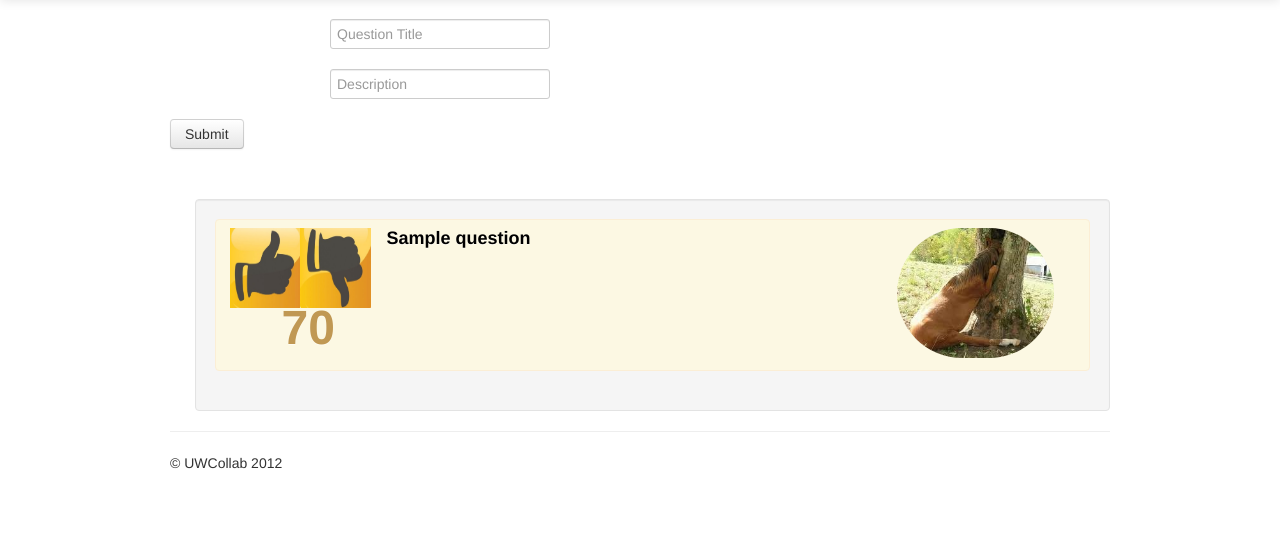
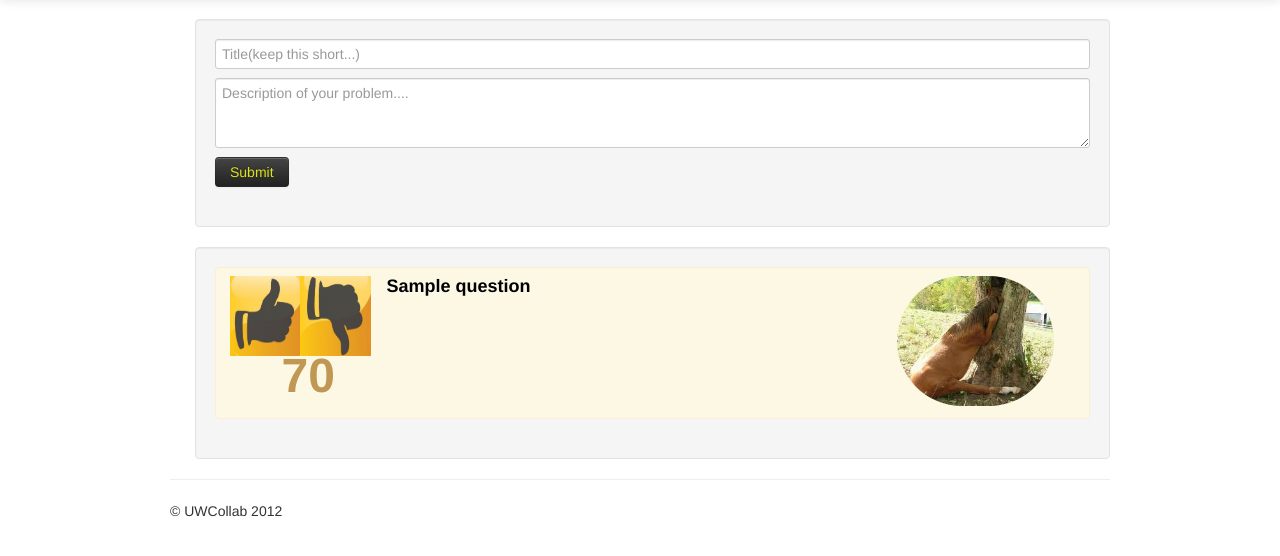
Before and after one commit to irvanjitsingh/uwcollab, a Django app: template uwcollab/templates/home.html in a window 1280 px wide. Shown: the part 41-597 px from the top of the page. Run offline with Django 3.2, Linux system fonts and the light colour scheme; the template is opened without the code that fills it: most values are stand-ins (such as "Sample title", 1, 10 or a date in 2020); some libraries are stand-ins or nearby versions.

Commit message:
making posting nicer ;)

```diff
--- a/uwcollab/templates/home.html
+++ b/uwcollab/templates/home.html
@@ -7,26 +7,12 @@
 {% endblock %}
 {% block content %}
 <div>
-	<ul class="thumbnails">
-	  <li class="span12">
-	  	<form class="form-horizontal" action="" method="post">{% csrf_token %}
-		  <div class="control-group">
-		    <label class="control-label" for="id_title"></label>
-		    <div class="text-area">
-		      <input type="text" name="title" id="id_title" placeholder="Question Title">
-		    </div>
-		  </div>
-		  <div class="control-group">
-		    <label class="control-label" for="id_content"></label>
-		    <div class="text-area">
-		      <input type="text" name="content" id="id_content" placeholder="Description">
-		    </div>
-		  </div>
-		  <div class="control-group">
-		    <input type="submit" class="btn" name="Qloo!"/>
-		  </div>
+	<ul class="well">
+		<form>
+			<input class="input-block-level" type="text" name="title" placeholder="Title(keep this short...)">
+			<textarea class="input-block-level" rows="3" name="content" placeholder="Description of your problem...."></textarea>
+			<button class="btn btn-inverse" type="submit" style="color:#DCE419;">Submit</button>
 		</form>
-	  </li>
 	</ul>
 </div>
 <div>
--- a/uwcollab/uwcollab/settings.py
+++ b/uwcollab/uwcollab/settings.py
@@ -132,7 +132,7 @@ INSTALLED_APPS = (
     'posts',
     'auth',
     'django_socketio',
-    'chat',
+    # 'chat',
 
 )
 
--- a/uwcollab/uwcollab/urls.py
+++ b/uwcollab/uwcollab/urls.py
@@ -25,7 +25,7 @@ urlpatterns = patterns('',
     url(r'^logout/?$', logout, name='logout'),
     url(r'^home/?$', HomeView.as_view(), name='home'),
     url("", include('django_socketio.urls')),
-    url("", include("chat.urls")),
+    #url("", include("chat.urls")),
 
     #post urls
     url(r'^posts/(?P<post_id>\d+)/?$', PostView.as_view(), name='post_view')
```
Also changed, not shown: uwcollab/uwcollab/uwcollab.db, 1 other file.
